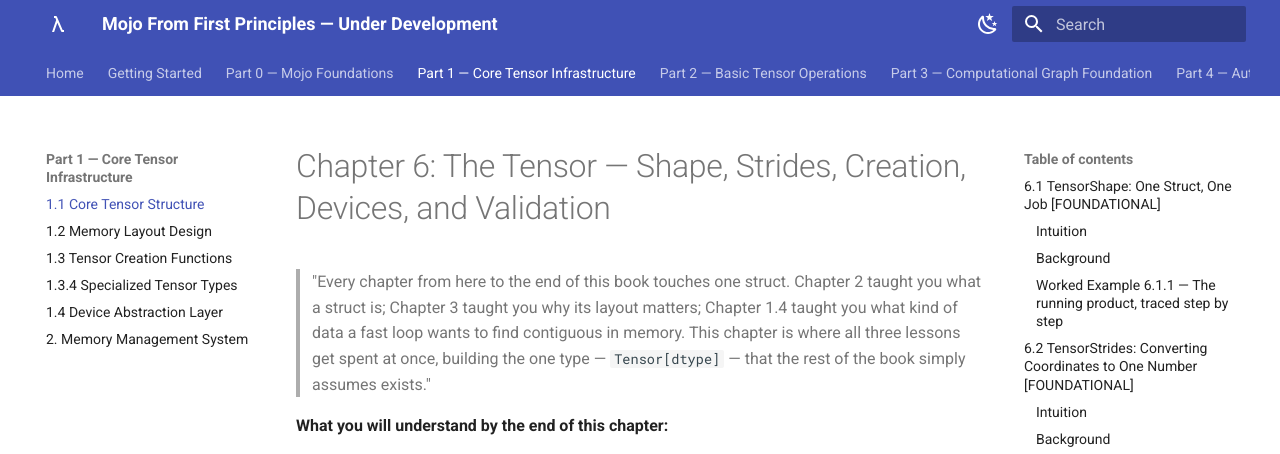
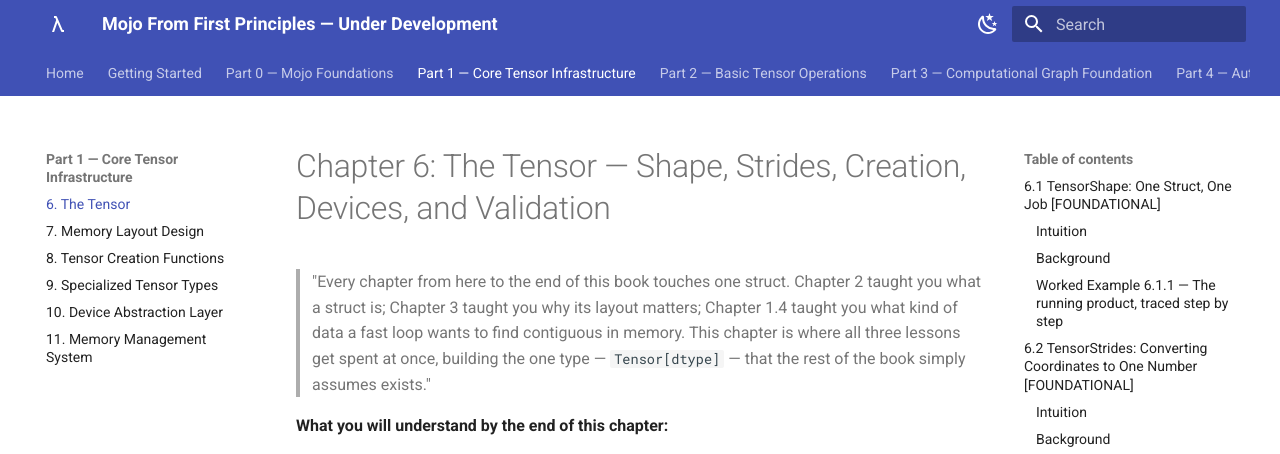
Before and after one commit to MaximumBeings/mojo-from-first-principles, an MkDocs documentation site: the page built from docs/part1/01-core-tensor-structure.md, in a window 1280 px wide. Shown: the top 454 px of the page. Built offline with MkDocs 1.6.1 and Material for MkDocs 9.7.7, drawn with Linux system fonts in a browser that asks for light colours.

Commit message:
Fix sidebar navigation to match current sequential chapter numbers
mkdocs.yml's nav had never been updated as chapters were renumbered
across this restructuring project -- it still used the original,
inconsistent scheme (0.1, 0.2, ... 1.1, 1.2, 1.3, 1.3.4, 1.4, then
flat "2.", "3.", ... up through "12. Advanced Features"), so Chapters
20 and 21 were showing up in the sidebar mislabeled as "11." and "12."
even though both files' own headings already said Chapter 20/21.

Renumbered every nav entry from Part 0 through Part 6 (chapters 1-21)
to match each file's actual "# Chapter N" heading exactly. Part 7's
entry is deliberately left as "13. Quantitative Finance Examples" --
that file itself still carries its pre-restructuring "Chapter 13"
heading and hasn't been renumbered yet, so changing the nav label
alone would make it point to "22." while the page still says "13,"
which is more confusing, not less. It'll be corrected together with
that chapter's content in the next restructuring pass.

Verified clean under mkdocs build --strict.

```diff
--- a/mkdocs.yml
+++ b/mkdocs.yml
@@ -59,33 +59,33 @@
   - Home: index.md
   - Getting Started: getting-started.md
   - "Part 0 — Mojo Foundations":
-      - "0.1 Variables and Types": part0/01-variables-and-types.md
-      - "0.2 Struct Design Patterns": part0/02-struct-design-patterns.md
-      - "0.3 Memory Layout Strategies": part0/03-memory-layout-strategies.md
-      - "0.4 GPU Programming Introduction": part0/04-gpu-programming-introduction.md
-      - "0.5 SIMD and Vectorization": part0/05-simd-and-vectorization.md
+      - "1. Variables and Types": part0/01-variables-and-types.md
+      - "2. Struct Design Patterns": part0/02-struct-design-patterns.md
+      - "3. Memory Layout Strategies": part0/03-memory-layout-strategies.md
+      - "4. GPU Programming Introduction": part0/04-gpu-programming-introduction.md
+      - "5. SIMD and Vectorization": part0/05-simd-and-vectorization.md
   - "Part 1 — Core Tensor Infrastructure":
-      - "1.1 Core Tensor Structure": part1/01-core-tensor-structure.md
-      - "1.2 Memory Layout Design": part1/02-memory-layout-design.md
-      - "1.3 Tensor Creation Functions": part1/03-tensor-creation-functions.md
-      - "1.3.4 Specialized Tensor Types": part1/04-specialized-tensor-types.md
-      - "1.4 Device Abstraction Layer": part1/05-device-abstraction-layer.md
-      - "2. Memory Management System": part1/06-memory-management-system.md
+      - "6. The Tensor": part1/01-core-tensor-structure.md
+      - "7. Memory Layout Design": part1/02-memory-layout-design.md
+      - "8. Tensor Creation Functions": part1/03-tensor-creation-functions.md
+      - "9. Specialized Tensor Types": part1/04-specialized-tensor-types.md
+      - "10. Device Abstraction Layer": part1/05-device-abstraction-layer.md
+      - "11. Memory Management System": part1/06-memory-management-system.md
   - "Part 2 — Basic Tensor Operations":
-      - "3. Element-wise Operations": part2/01-element-wise-operations.md
-      - "4. Matrix Operations": part2/02-matrix-operations.md
-      - "5. Reduction Operations": part2/03-reduction-operations.md
+      - "12. Element-wise Operations": part2/01-element-wise-operations.md
+      - "13. Matrix Operations": part2/02-matrix-operations.md
+      - "14. Reduction Operations": part2/03-reduction-operations.md
   - "Part 3 — Computational Graph Foundation":
-      - "6. Graph Node Architecture": part3/01-graph-node-architecture.md
+      - "15. Graph Node Architecture": part3/01-graph-node-architecture.md
   - "Part 4 — Automatic Differentiation Engine":
-      - "7. Backward Function Implementation": part4/01-backward-function-implementation.md
-      - "8. Gradient Computation Engine": part4/02-gradient-computation-engine.md
+      - "16. Backward Function Implementation": part4/01-backward-function-implementation.md
+      - "17. Gradient Computation Engine": part4/02-gradient-computation-engine.md
   - "Part 5 — GPU Acceleration and Performance":
-      - "9. GPU Kernel Implementation": part5/01-gpu-kernel-implementation.md
-      - "10. Performance Optimization Techniques": part5/02-performance-optimization.md
+      - "18. GPU Kernel Implementation": part5/01-gpu-kernel-implementation.md
+      - "19. Performance Optimization Techniques": part5/02-performance-optimization.md
   - "Part 6 — Neural Network Building Blocks":
-      - "11. Neural Network Layers": part6/01-neural-network-layers.md
-      - "12. Advanced Features": part6/02-advanced-features.md
+      - "20. Neural Network Layers": part6/01-neural-network-layers.md
+      - "21. Advanced Features": part6/02-advanced-features.md
   - "Part 7 — Financial Computing Applications":
       - "13. Quantitative Finance Examples": part7/01-quantitative-finance-examples.md
   - Appendix:
```
